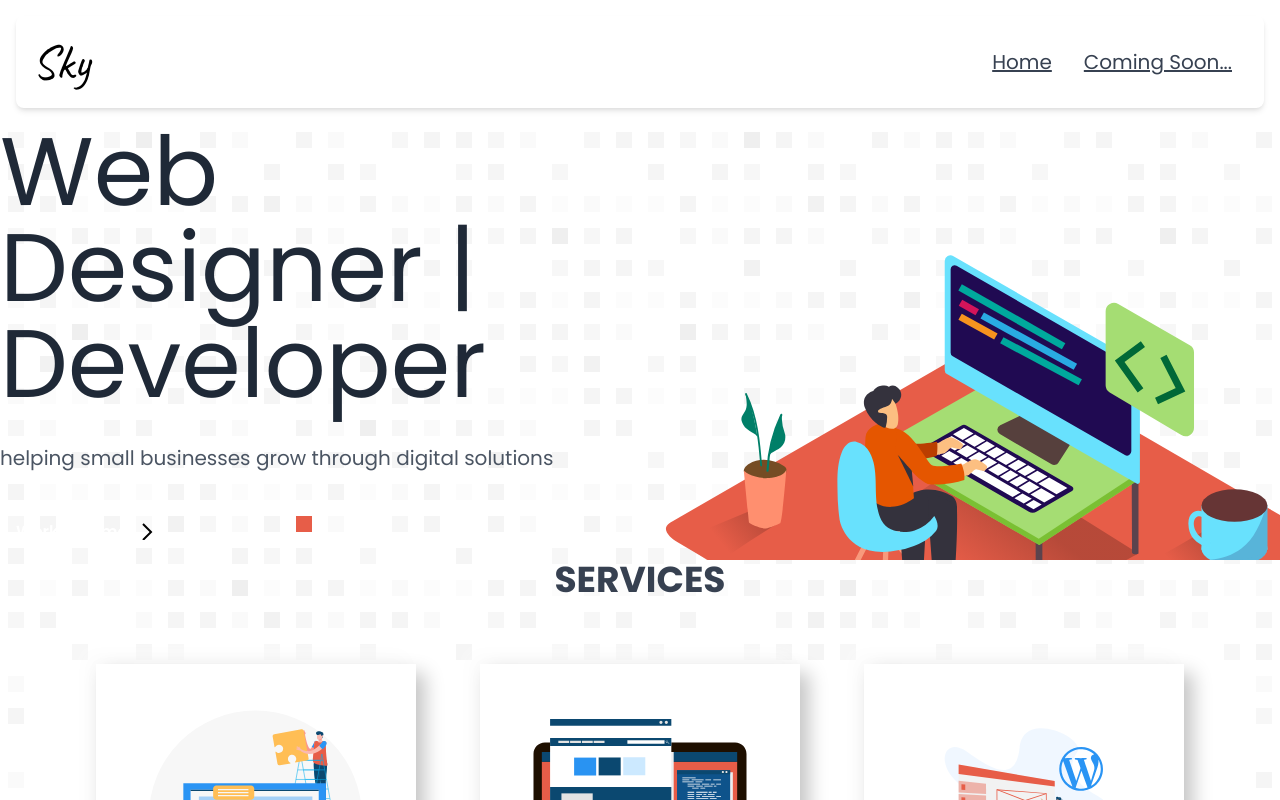
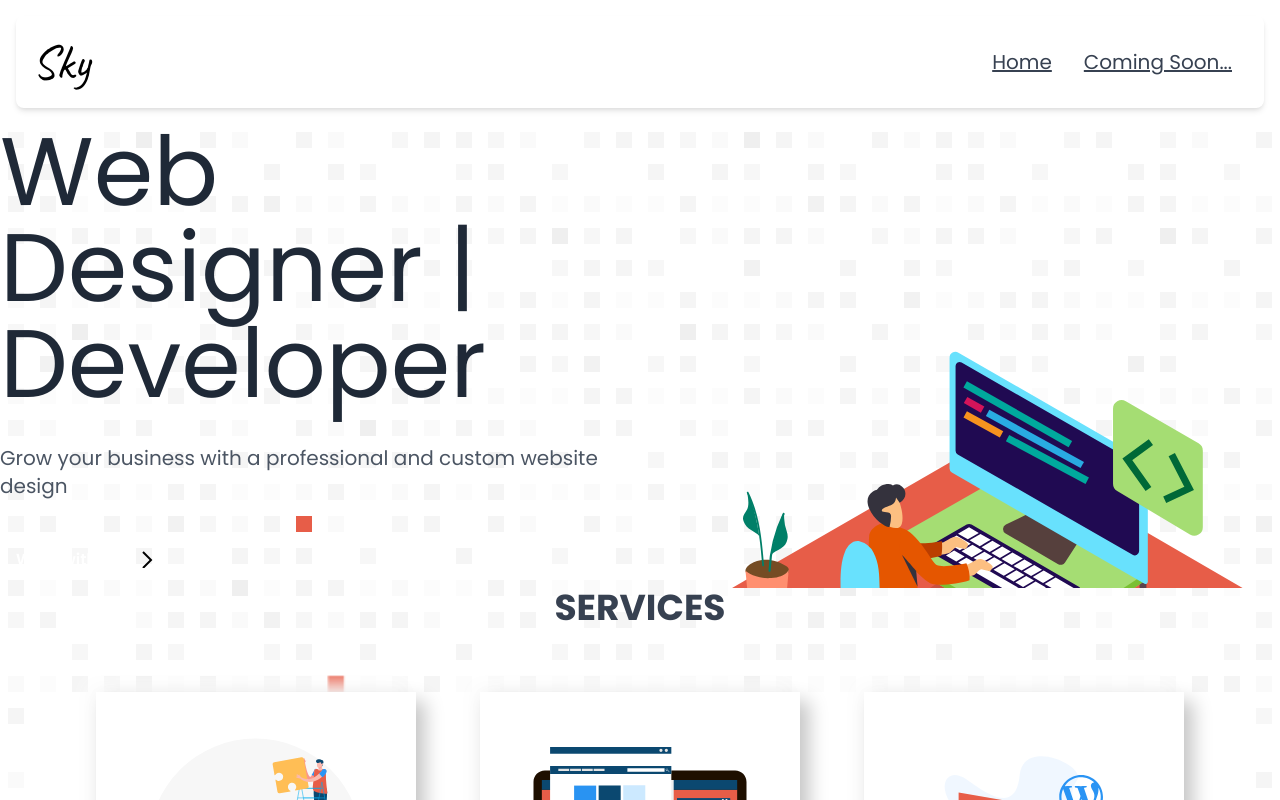
Before and after one commit to skystanoyevitch/sky-portfolio, a React (Create React App) app: page / in a window 1280 px wide. Shown: the top 800 px of the page. Built offline with nearby package versions, Linux system fonts and the light colour scheme.

Commit message:
updates to svg size

```diff
--- a/src/Pages/Home/Components/Hero.jsx
+++ b/src/Pages/Home/Components/Hero.jsx
@@ -12,16 +12,16 @@ function Hero() {
 	}, [navigate]);
 
 	return (
-		<div className="w-screen h-[70vh] lg:h-[80vh]">
-			<div className="lg:h-4/6">
+		<div className="w-screen h-[70vh] lg:h-[90vh]">
+			<div className="lg:h-full">
 				<div className="container mx-auto flex p-8 lg:p-0 lg:h-full">
 					<div className="flex flex-col flex-1 justify-center">
 						<h1 className="text-6xl lg:text-8xl font-poppins text-gray-800">
 							Web Designer | Developer
 						</h1>
 						<p className="text-md py-4 lg:py-8 lg:text-xl font-poppins text-gray-600">
-							helping small businesses grow through digital
-							solutions
+							Grow your business with a professional and custom
+							website design
 						</p>
 						<a
 							href="#section-contact"
@@ -32,7 +32,7 @@ function Hero() {
 							</button>
 						</a>
 					</div>
-					<div className="flex-1 bg-heroImg bg-no-repeat"></div>
+					<div className=" flex-auto bg-heroImg bg-no-repeat"></div>
 				</div>
 			</div>
 		</div>
```
Also changed, not shown: src/images/webdev.svg.
